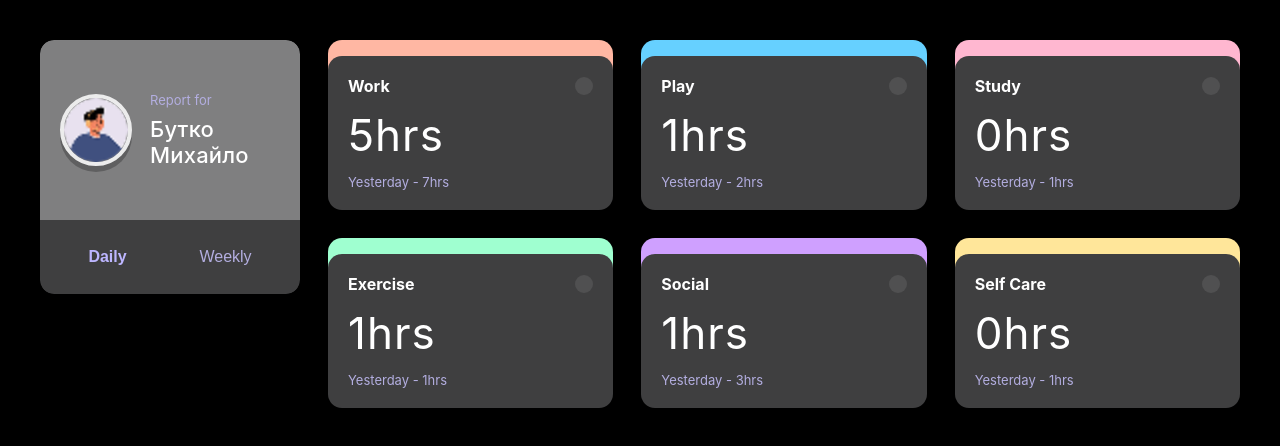
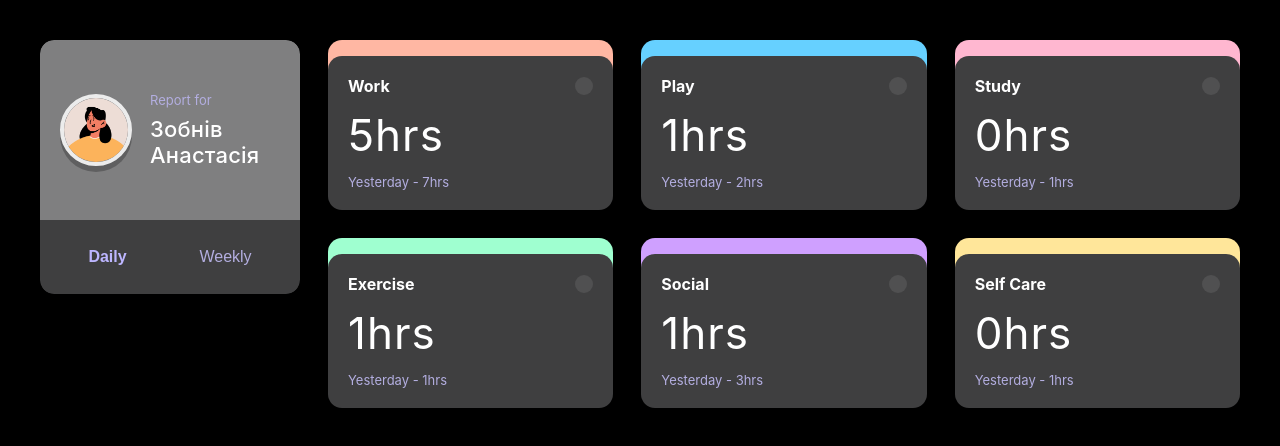
Before and after one commit to zobnivanastasia-beep/P8, a plain HTML site: page index.html in a window 1280 px wide. Drawn offline with Linux system fonts and the light colour scheme.

Commit message:
Update index.html

```diff
--- a/index.html
+++ b/index.html
@@ -11,10 +11,10 @@
     <!-- Ліва панель профілю -->
     <aside class="profile-card">
       <div class="profile-top">
-        <img src="images/avatar_male.png" alt="Avatar" class="avatar" />
+        <img src="images/avatar-femail.png" alt="Avatar" class="avatar" />
         <div class="profile-text">
           <small class="report-for">Report for</small>
-          <h1 class="name">Бутко Михайло</h1>
+          <h1 class="name">Зобнів Анастасія</h1>
         </div>
       </div>
 
```
